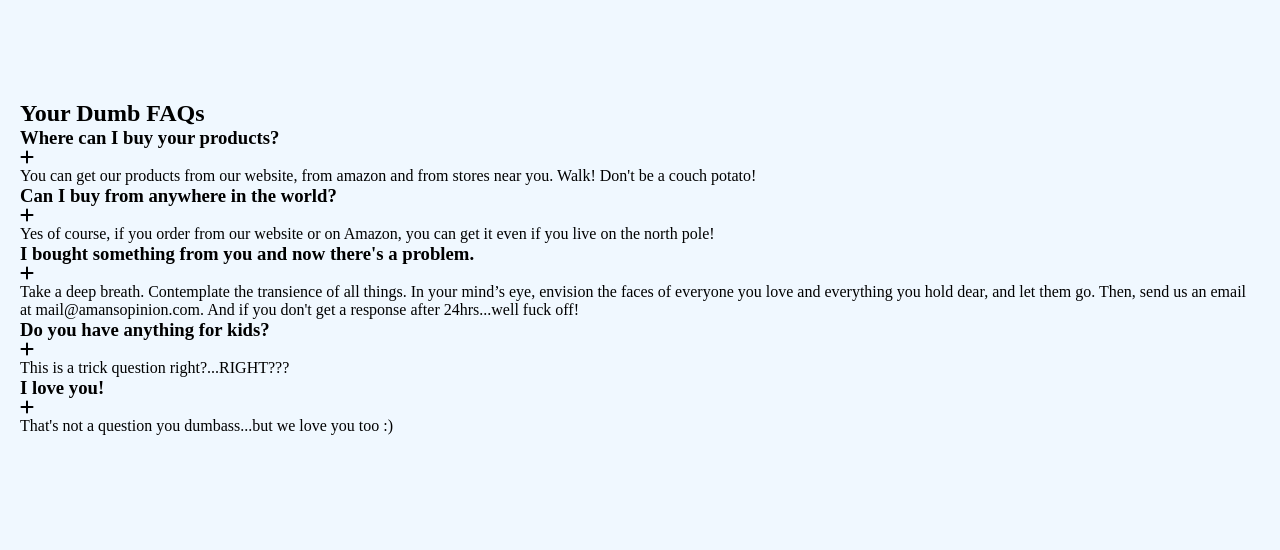
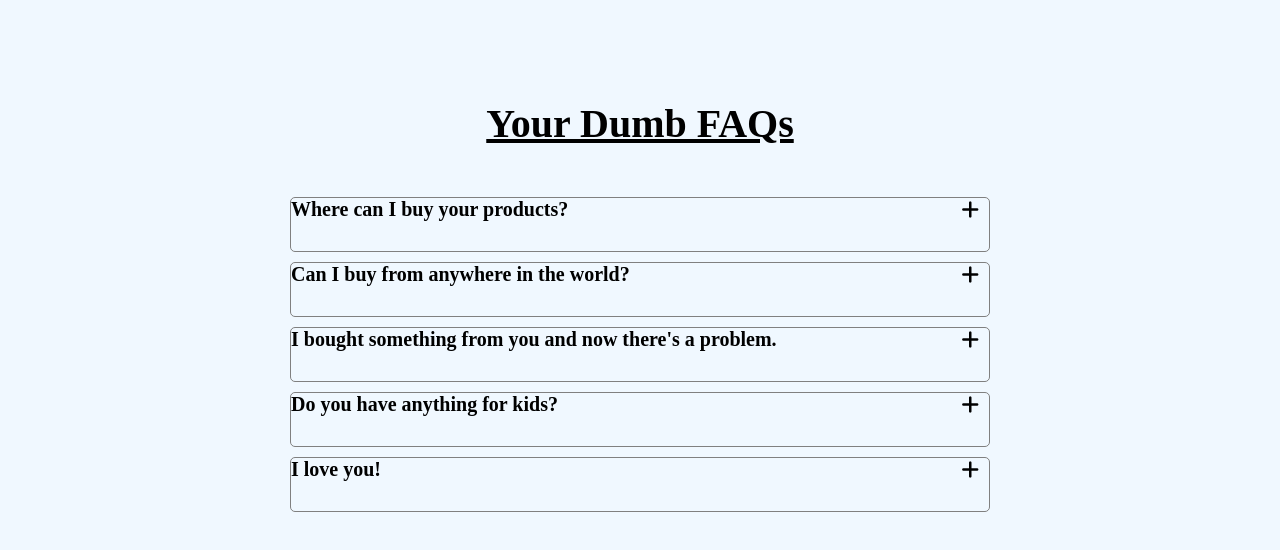
Before and after one commit to amansopinion/accordion_FAQs, a plain HTML site: page index.html in a window 1280 px wide. Drawn offline with Linux system fonts and the light colour scheme.

Commit message:
Added more styling codes.

```diff
--- a/main.js
+++ b/main.js
@@ -40,7 +40,7 @@ function createAccordionData() {
         <h3>${dataItem.question}</h3>
         <i class="fa-solid fa-plus"></i>
       </div>
-      <div class = "accordion-content">
+      <div class = "accordion_content">
         <p>${dataItem.answer}</p>
       </div>
     </div>
--- a/style.css
+++ b/style.css
@@ -20,3 +20,51 @@ body {
     padding-left: 20px;
     padding-right: 20px;
 }
+
+h1 {
+    font-size: 40px;
+    margin-bottom: 50px;
+    text-align: center;
+    text-decoration: underline;
+}
+
+.accordion {
+    max-width: 700px;
+    margin: auto;
+}
+
+.accordion_item {
+    border: 1px solid grey;
+    border-radius: 5px;
+    margin-top: 10px;
+}
+
+.accordion_title {
+    display: flex;
+    align-items: center;
+    gap: 10px;
+    padding-bottom: 30px;
+}
+
+.accordion_title h3 {
+    flex: 1;
+    font-size: 20px;
+}
+
+.accordion_title i {
+    font-size: 20px;
+    cursor: pointer;
+    margin-right: 10px;
+}
+
+.accordion_content {
+    display: none;
+}
+
+.accordion_title.active + .accordion_content {
+    display: block;
+}
+
+.accordion_content p {
+    font-size: 18px;
+}
```
